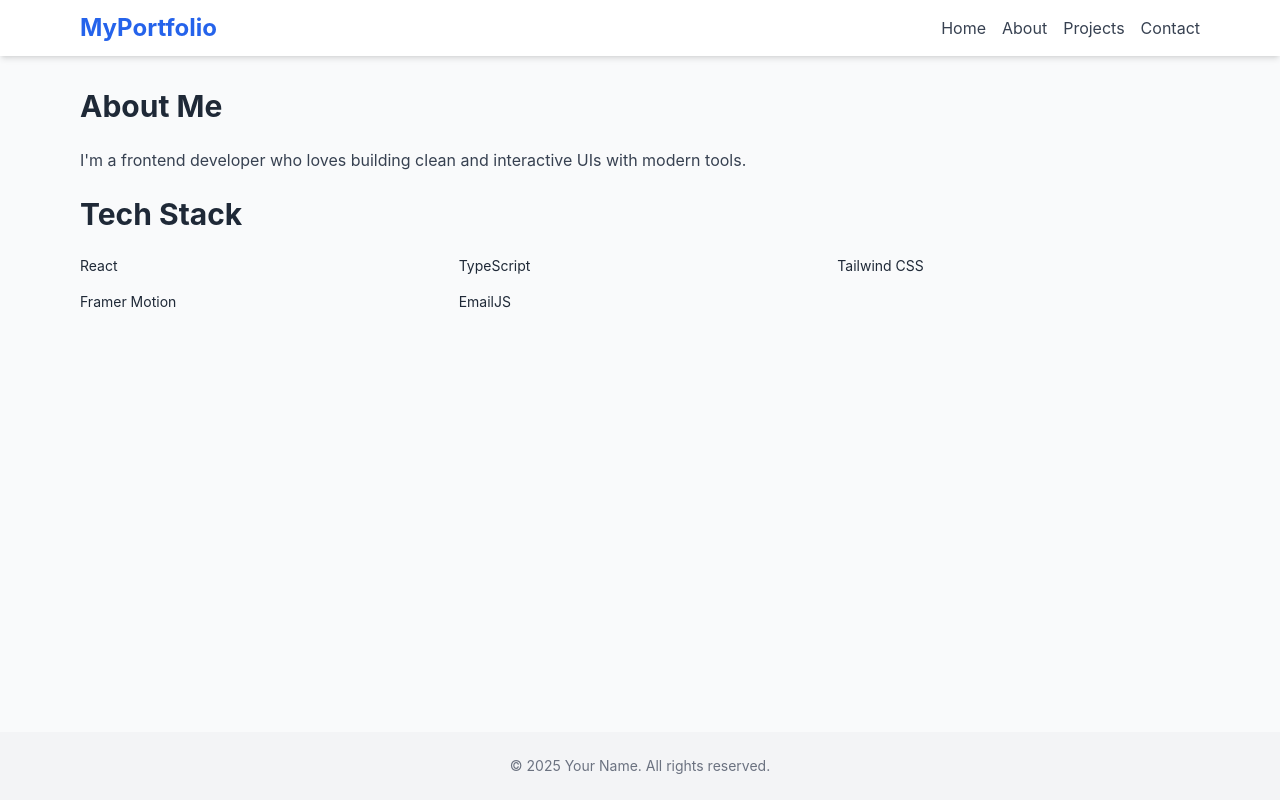
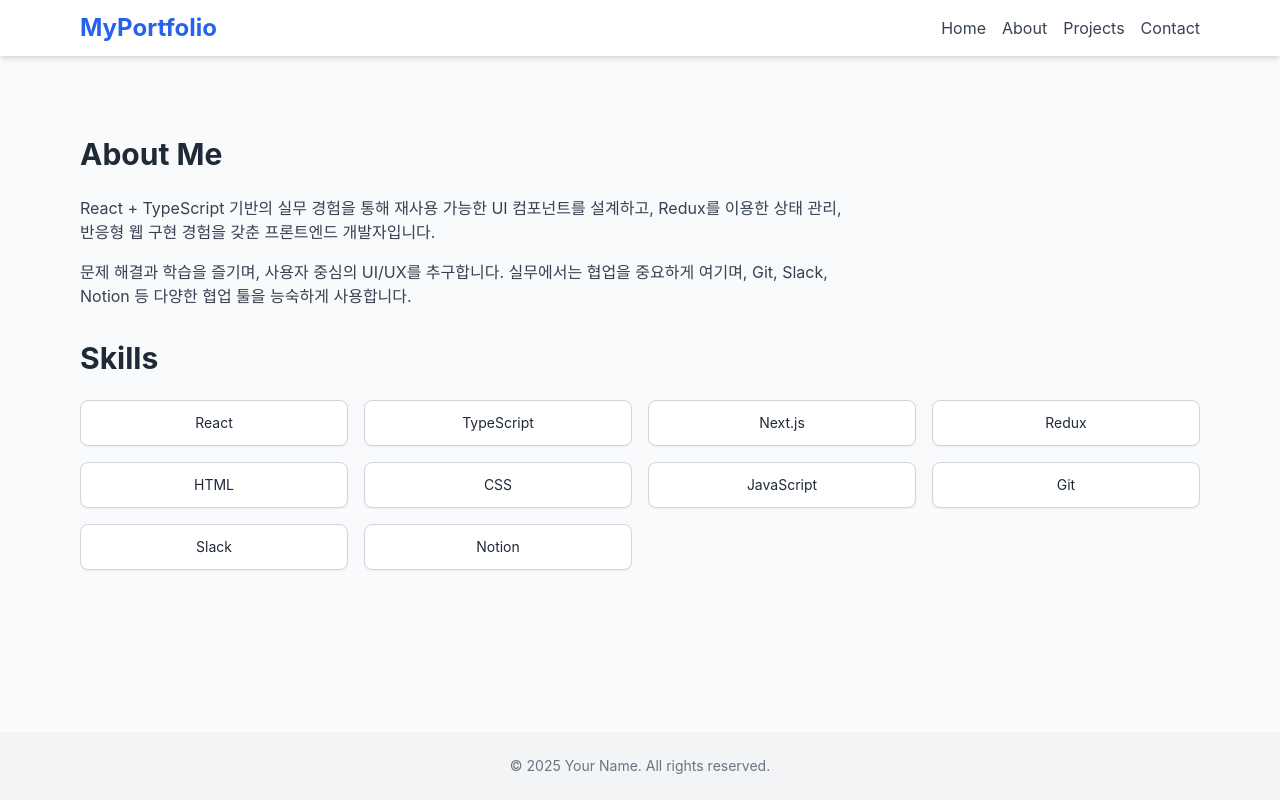
Before and after one commit to kgs4787/portfolio_web, a React (Vite) app: page /about in a window 1280 px wide. Built offline with nearby package versions, Linux system fonts and the light colour scheme.

Commit message:
About 페이지 수정

```diff
--- a/src/components/pages/About.tsx
+++ b/src/components/pages/About.tsx
@@ -1,31 +1,50 @@
 import React from "react";
 import DefaultLayout from "../layouts/DefaultLayout";
 import SectionTitle from "../atoms/SectionTitle";
-import TechItem from "../molecules/TechItem";
 
-const techs = [
+const techStack = [
   "React",
   "TypeScript",
-  "Tailwind CSS",
-  "Framer Motion",
-  "EmailJS",
+  "Next.js",
+  "Redux",
+  "HTML",
+  "CSS",
+  "JavaScript",
+  "Git",
+  "Slack",
+  "Notion",
 ];
 
 export default function About() {
   return (
     <DefaultLayout>
-      <SectionTitle text="About Me" />
-      <p className="text-gray-700 mb-6">
-        I'm a frontend developer who loves building clean and interactive UIs
-        with modern tools.
-      </p>
+      <section className="py-12">
+        <SectionTitle text="About Me" />
+        <div className="max-w-3xl text-gray-700 mb-8 space-y-4">
+          <p>
+            React + TypeScript 기반의 실무 경험을 통해 재사용 가능한 UI
+            컴포넌트를 설계하고, Redux를 이용한 상태 관리, 반응형 웹 구현 경험을
+            갖춘 프론트엔드 개발자입니다.
+          </p>
+          <p>
+            문제 해결과 학습을 즐기며, 사용자 중심의 UI/UX를 추구합니다.
+            실무에서는 협업을 중요하게 여기며, Git, Slack, Notion 등 다양한 협업
+            툴을 능숙하게 사용합니다.
+          </p>
+        </div>
 
-      <SectionTitle text="Tech Stack" />
-      <div className="grid grid-cols-2 sm:grid-cols-3 gap-4">
-        {techs.map((tech, idx) => (
-          <TechItem key={idx} name={tech} />
-        ))}
-      </div>
+        <SectionTitle text="Skills" />
+        <div className="grid grid-cols-2 sm:grid-cols-3 md:grid-cols-4 gap-4">
+          {techStack.map((tech, idx) => (
+            <div
+              key={idx}
+              className="border border-gray-300 rounded-lg py-3 px-4 text-center text-sm bg-white shadow-sm hover:shadow-md transition"
+            >
+              {tech}
+            </div>
+          ))}
+        </div>
+      </section>
     </DefaultLayout>
   );
 }
```
